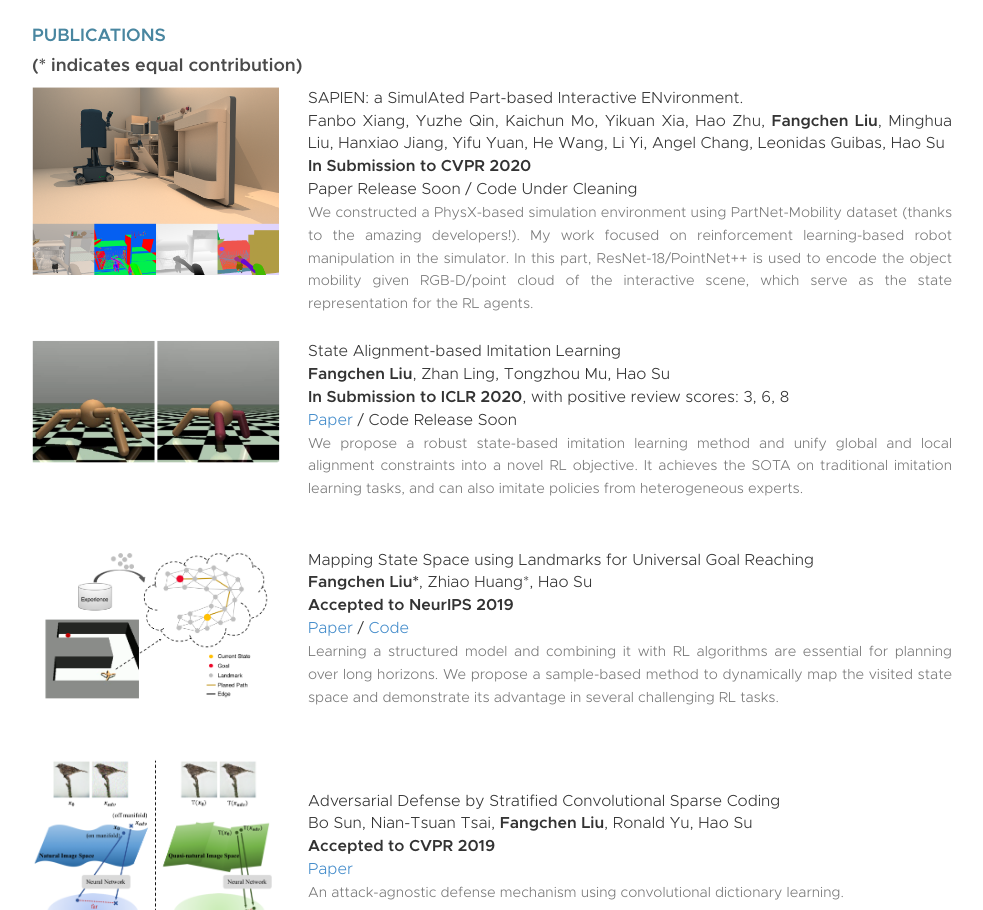
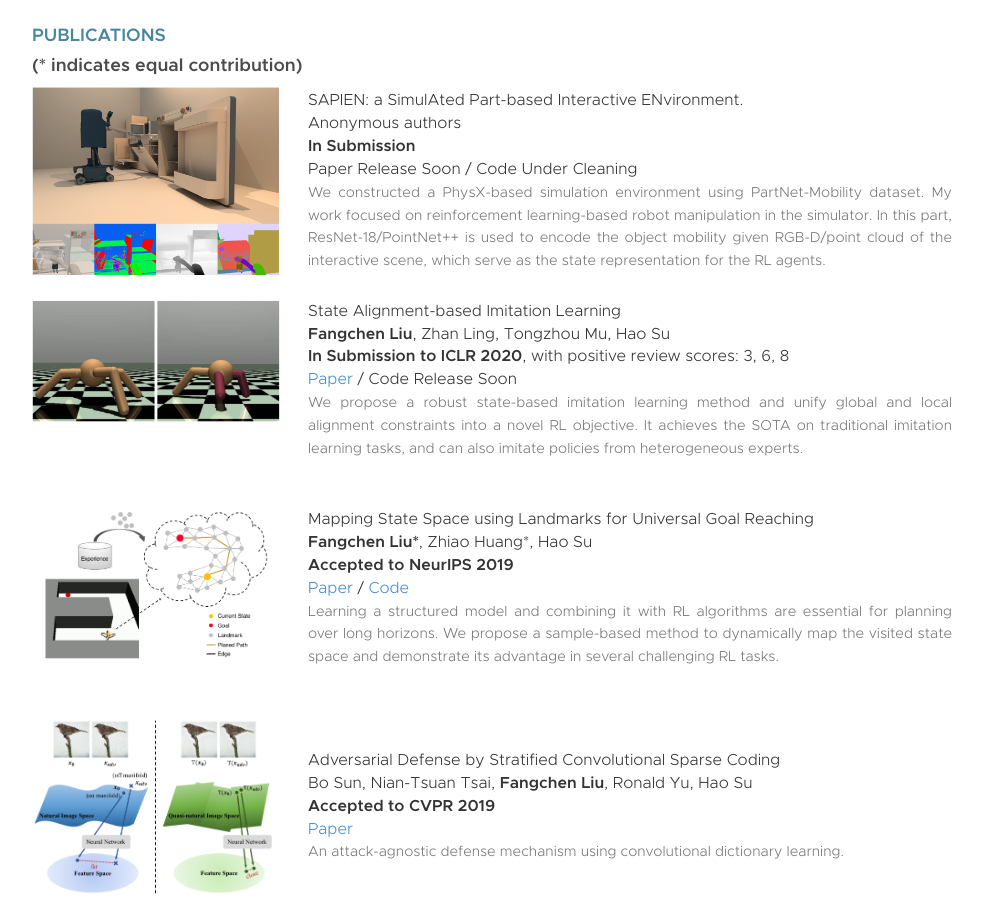
Before and after one commit to FangchenLiu/FangchenLiu.github.io, a plain HTML site: page index.html in a window 1280 px wide. Shown: the part 941-1851 px from the top of the page, without its empty margins (53-1036 px from the left). Drawn offline with Linux system fonts and the light colour scheme.

Commit message:
modift cvpr

```diff
--- a/index.html
+++ b/index.html
@@ -129,28 +129,15 @@
                     <td width="80%">
                         <div >SAPIEN: a SimulAted Part-based Interactive ENvironment.</div>
                         <div>
-                            <span>Fanbo Xiang</span>,
-                            <span>Yuzhe Qin</span>,
-                            <span>Kaichun Mo</span>,
-                            <span>Yikuan Xia</span>,
-                            <span>Hao Zhu</span>,
-                            <span><b>Fangchen Liu</b></span>,
-                            <span>Minghua Liu</span>,
-                            <span>Hanxiao Jiang</span>,
-                            <span>Yifu Yuan</span>,
-                            <span>He Wang</span>,
-                            <span>Li Yi</span>,
-                            <span>Angel Chang</span>,
-                            <span>Leonidas Guibas</span>,
-                            <span>Hao Su</span>
+                            <span>Anonymous authors</span>
                         </div>
                         <div>
-                            <span class="tag"><b>In Submission to CVPR 2020</b></a></span>
+                            <span class="tag"><b>In Submission</b></a></span>
                             <div>
                                 <span class="tag">Paper Release Soon</span> /
                                 <span class="tag"> Code Under Cleaning</span>
                             </div>
-                            <span class="des">We constructed a PhysX-based simulation environment using PartNet-Mobility dataset (thanks to the amazing developers!).
+                            <span class="des">We constructed a PhysX-based simulation environment using PartNet-Mobility dataset.
                                 My work focused on reinforcement learning-based robot manipulation in the simulator.
                                 In this part, ResNet-18/PointNet++ is used to encode the object mobility given RGB-D/point cloud of the interactive scene, which serve
                                 as the state representation for the RL agents.
```
